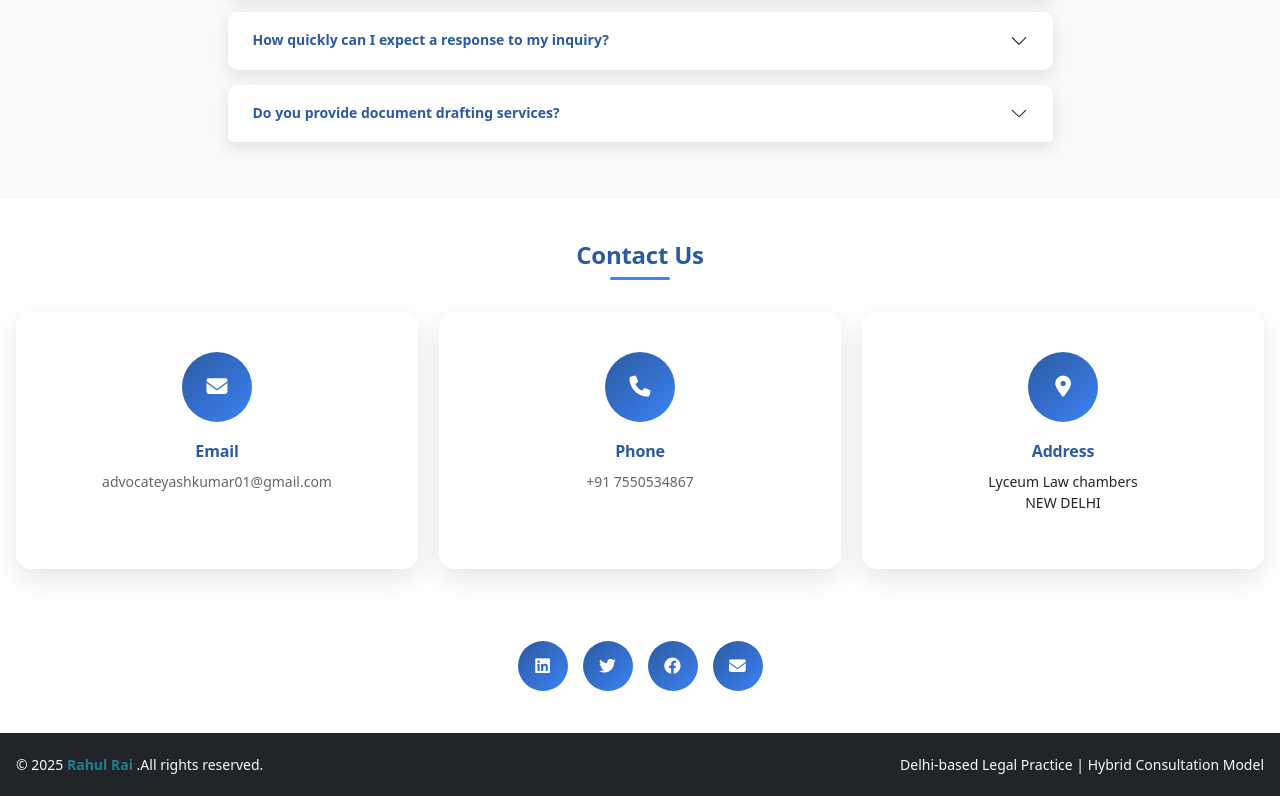
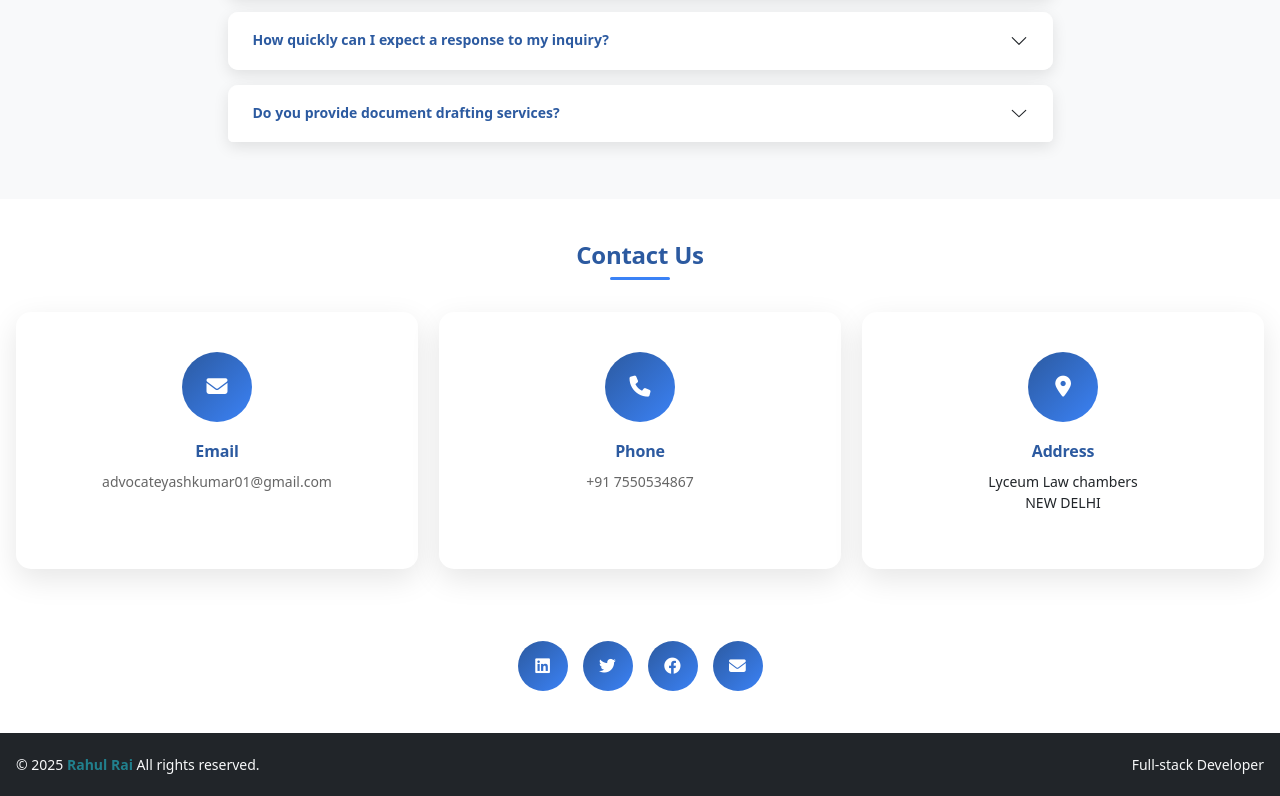
Before and after one commit to rahulrai277/Lyceum-law-chamber, a plain HTML site: page index.html in a window 1280 px wide. Shown: the part 4247-5043 px from the top of the page. Drawn offline with nearby package versions, Linux system fonts and the light colour scheme; a web font is replaced by a local one.

Commit message:
Update index.html

```diff
--- a/index.html
+++ b/index.html
@@ -453,10 +453,10 @@
         <div class="container">
             <div class="row align-items-center">
                 <div class="col-lg-6">
-                    <p class="mb-0">&copy; 2025 <a href="https://portfolio-rahulrai.netlify.app/" target="_blank" rel="noopener"><strong>Rahul Rai</strong></a> .All rights reserved.</p>
+                    <p class="mb-0">&copy; 2025 <a href="https://portfolio-rahulrai.netlify.app/" target="_blank" rel="noopener"><strong>Rahul Rai</strong></a> All rights reserved.</p>
                 </div>
                 <div class="col-lg-6 text-lg-end">
-                    <p class="mb-0">Delhi-based Legal Practice | Hybrid Consultation Model</p>
+                    <p class="mb-0">Full-stack Developer</p>
                 </div>
             </div>
         </div>
```
